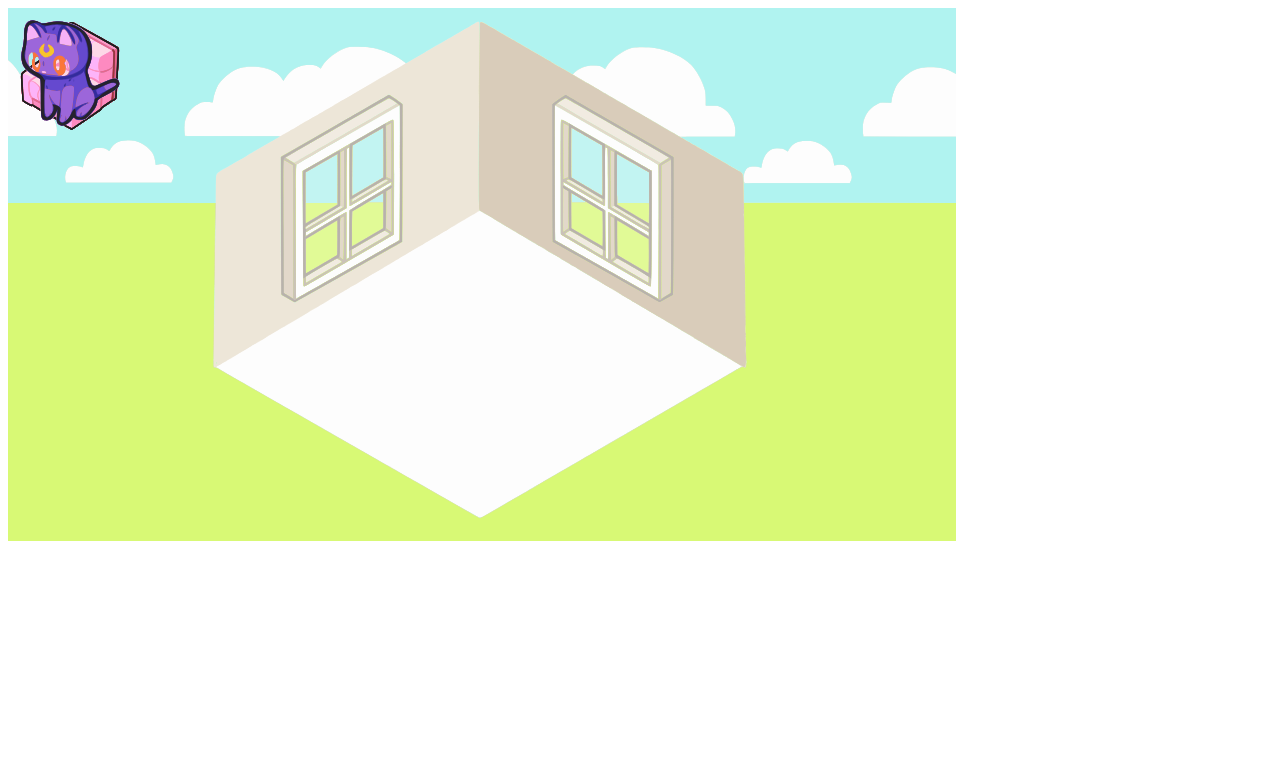
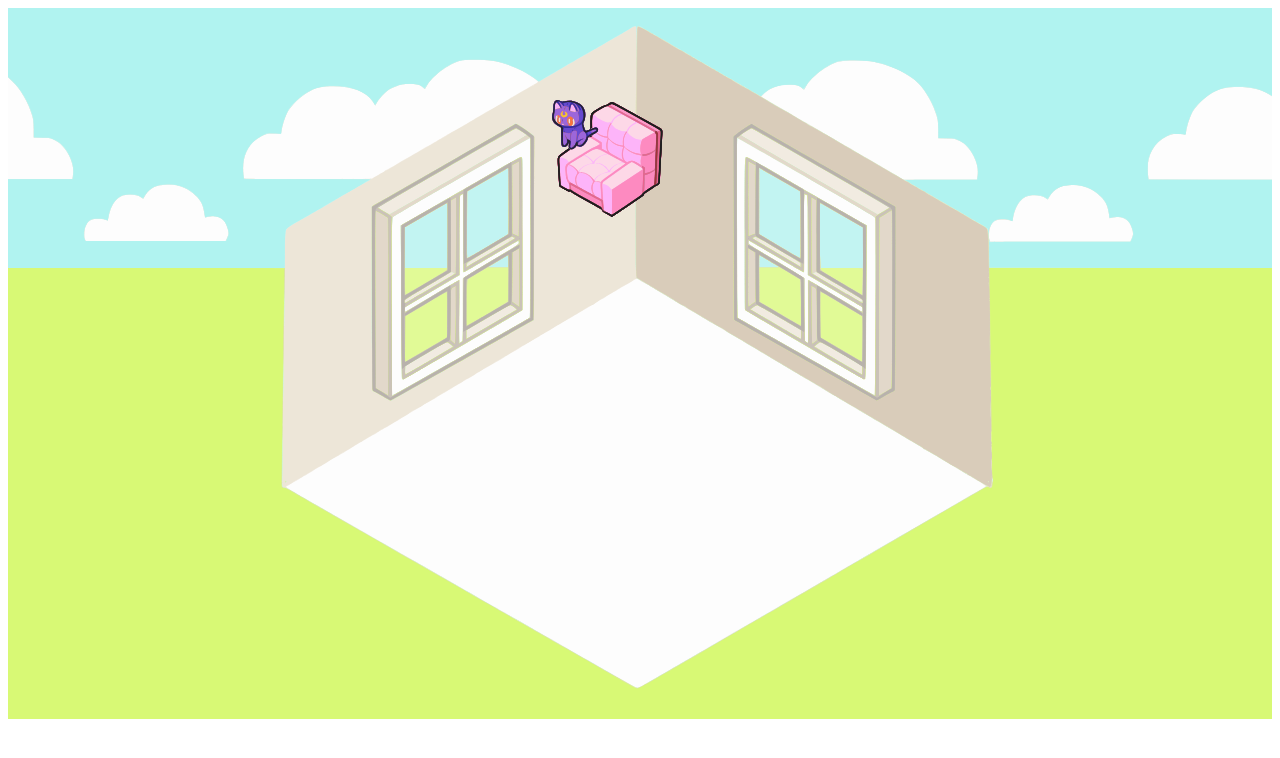
Before and after one commit to anulepau/origins, a SvelteKit app: page / in a window 1280 px wide. Shown: the top 758 px of the page. Built offline with nearby package versions, Linux system fonts and the light colour scheme.

Commit message:
dynamic rendering of artifacts via data file

```diff
--- a/src/components/Artifact.svelte
+++ b/src/components/Artifact.svelte
@@ -1,12 +1,12 @@
 <script>
-	export let left = 20;
-	export let top = 20;
+	export let left = 550;
+	export let top = 100;
 	export let width = 100;
 	export let height = 100;
 
 	let moving = false;
 
-	function move(e) {
+	const move = (e) => {
 			if (moving) {
 				left += e.movementX;
 				top += e.movementY;
@@ -16,16 +16,15 @@
 
 <svelte:window on:mouseup={() => moving=false} on:mousemove={move}  />
 
-<section on:mousedown={() => moving=true} style="left: {left}px; top: {top}px; width:{width}px; height:{height}px" class="item">
+<section on:mousedown={() => moving=true} style="left: {left}px; top: {top}px; width:{width}px; height:{height}px" class="artifact">
 	<slot></slot>
 </section>
 
 <style>
-	.item {
+	.artifact {
+		position: absolute;
 		user-select: none;
-		position: absolute;
 		border: none;
-		text-align: center;
 		background: none;
 		cursor: move;
 	}
--- a/src/data/index.js
+++ b/src/data/index.js
@@ -1,16 +1,43 @@
-export const items = [
+import Couch from '../assets/artifacts/couch.svg';
+import Luna from '../assets/artifacts/luna.svg';
+
+const artifacts = [
 	{
-		"name": "Clock",
-		"author": "MeeNa",
-		"story": "Hi here's my story",
-		"date": "October 1, 2022",
-		"tags": "clock black white wall numbers hands time space continuum"
+		id: 1,
+		name: "Couch",
+		author: "moaw",
+		alt: 'one-seat neon pink squishy couch',
+		metadata: {
+			story: "neon fluffy couch",
+			date: "October 1, 2022",
+			tags: "pink neon couch sofa cushion fluffy squishy",
+		},
+		width: 120,
+		height: 120,
+		position: {
+			x: 550,
+			y: 100,
+		},
+		src: Couch,
 	},
 	{
-		"name": "Lamp",
-		"author": "Anu",
-		"story": "here we go again!!",
-		"date:" "October 31, 2022",
-		"tags": "lamp light tan beige brown floor switch bright dark"
+		id: 2,
+		name: "Luna",
+		author: "Anu",
+		alt: 'a black cat plushie with red eyes and a crescent moon',
+		metadata: {
+			story: "classic superhero icon",
+			date: "October 31, 2022",
+			tags: "luna sailor moon crescent black cat kitty plushie stuffed animal",
+		},
+		width: 50,
+		height: 50,
+		position: {
+			x: 550,
+			y: 100,
+		},
+		src: Luna,
 	}
-]
+];
+
+export default artifacts;
--- a/src/routes/+page.svelte
+++ b/src/routes/+page.svelte
@@ -1,28 +1,32 @@
 <script>
   import Artifact from '../components/Artifact.svelte';
 	import Background from '../assets/background2.svg';
-	import Couch from '../assets/couch.svg';
-	import Luna from '../assets/luna.svg';
+	import artifacts from '../data';
 </script>
 
-<Artifact top={20} left={20} width={100} height={100} >
-	<img class='artifact' src={Couch} alt='plushy neon pink couch'>
-</Artifact>
-
-<Artifact top={20} left={20} width={100} height={100} >
-	<img class='artifact' src={Luna} alt='black cat plushie with crescent moon on forehead'>
-</Artifact>
+<div class='container'>
+	{#each artifacts as artifact}
+		<Artifact top={artifact.position.y} left={artifact.position.x} width={artifact.width} height={artifact.height} >
+			<img class='svg-artifact' src={artifact.src} alt={artifact.alt}>
+		</Artifact>
+	{/each}
+</div>
 
 <img class='background' src={Background} alt='light blue sky with white clouds'>
 
 <style>
-	.artifact {
-		user-select: none;
+	.svg-artifact {
+		position: absolute;
 		pointer-events: none;
-		max-width: 100px;
+		width: 100%;
+		height: 100%;
+	}
+	.container {
+		width: 614.40002;
+		height: 345.60001;
 	}
 	.background {
-		width: 75%;
-		height: 75%;
+		width: 100%;
+		height: 100%;
 	}
 </style>
```
Also changed, not shown: src/assets/artifacts/couch.svg (renamed from src/assets/couch.svg), src/assets/artifacts/luna.svg (renamed from src/assets/luna.svg).
